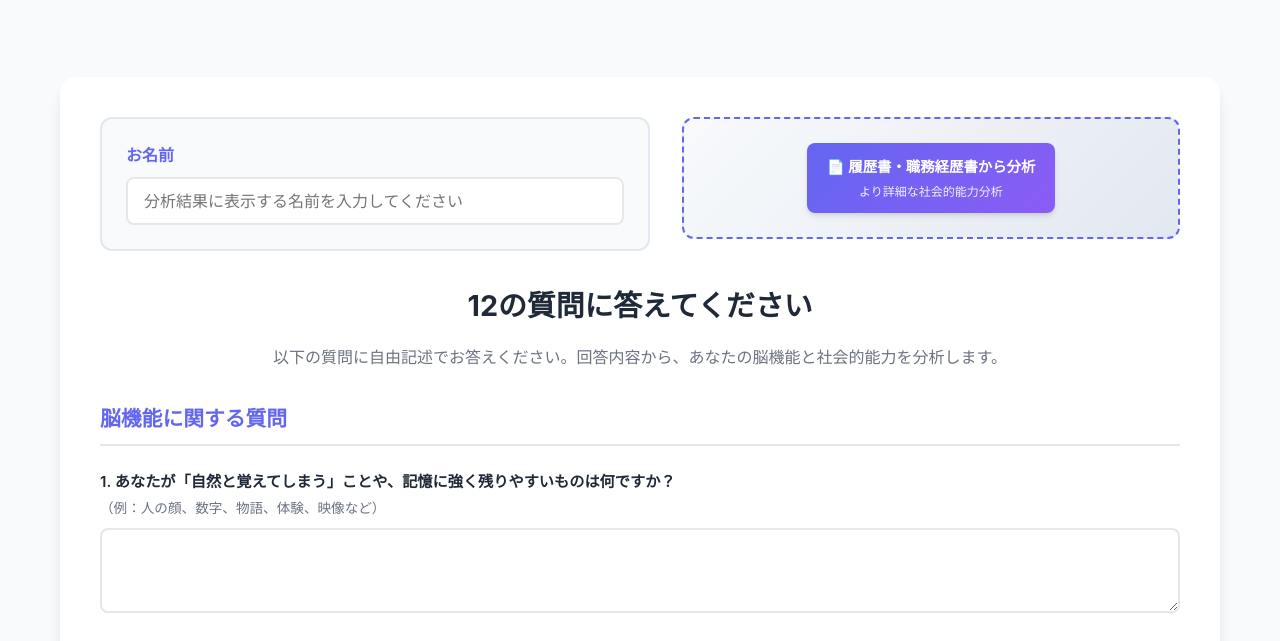
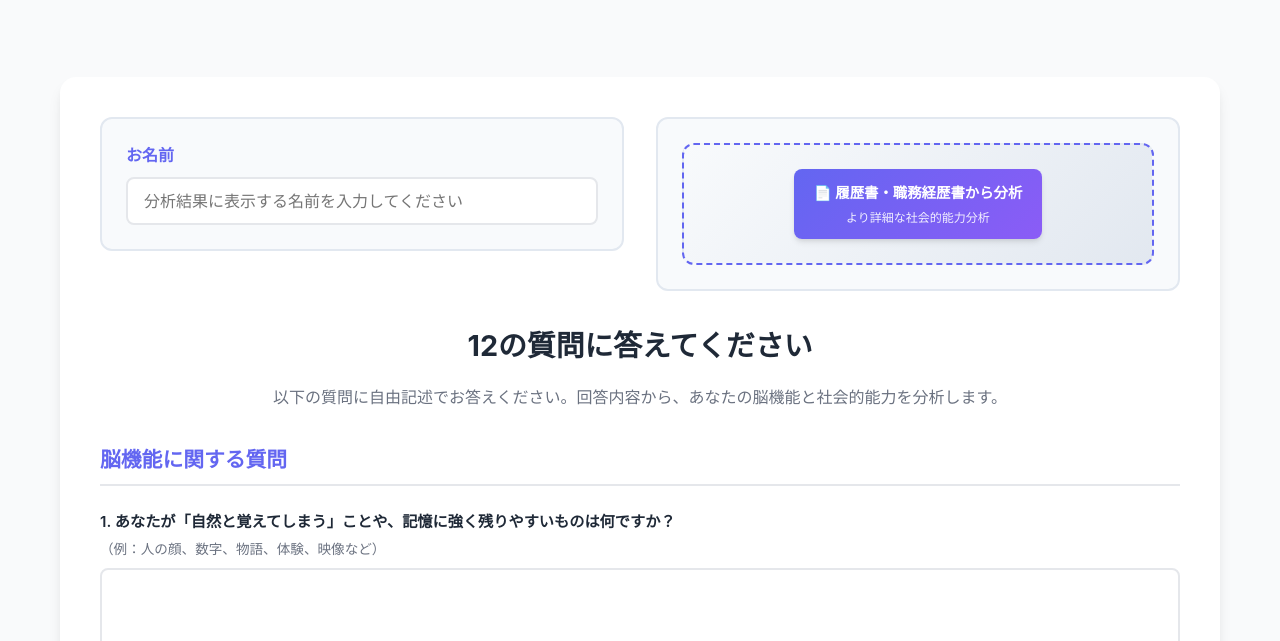
Before and after one commit to FinalJapan/Brain-Function-Hexagraph-Social-Humanity-HexagraphVer2, a website: page index.html in a window 1280 px wide. Shown: the part 155-796 px from the top of the page. Drawn offline with nearby package versions, Linux system fonts and the light colour scheme.

Commit message:
Update styles.css

```diff
--- a/styles.css
+++ b/styles.css
@@ -119,6 +119,10 @@ header h1 {
 /* 履歴書分析リンクセクション */
 .resume-analysis-link-section {
     flex: 1;
+    background: #f8fafc;
+    padding: 1.5rem;
+    border-radius: 12px;
+    border: 2px solid #e2e8f0;
     display: flex;
     align-items: center;
     justify-content: center;
```
